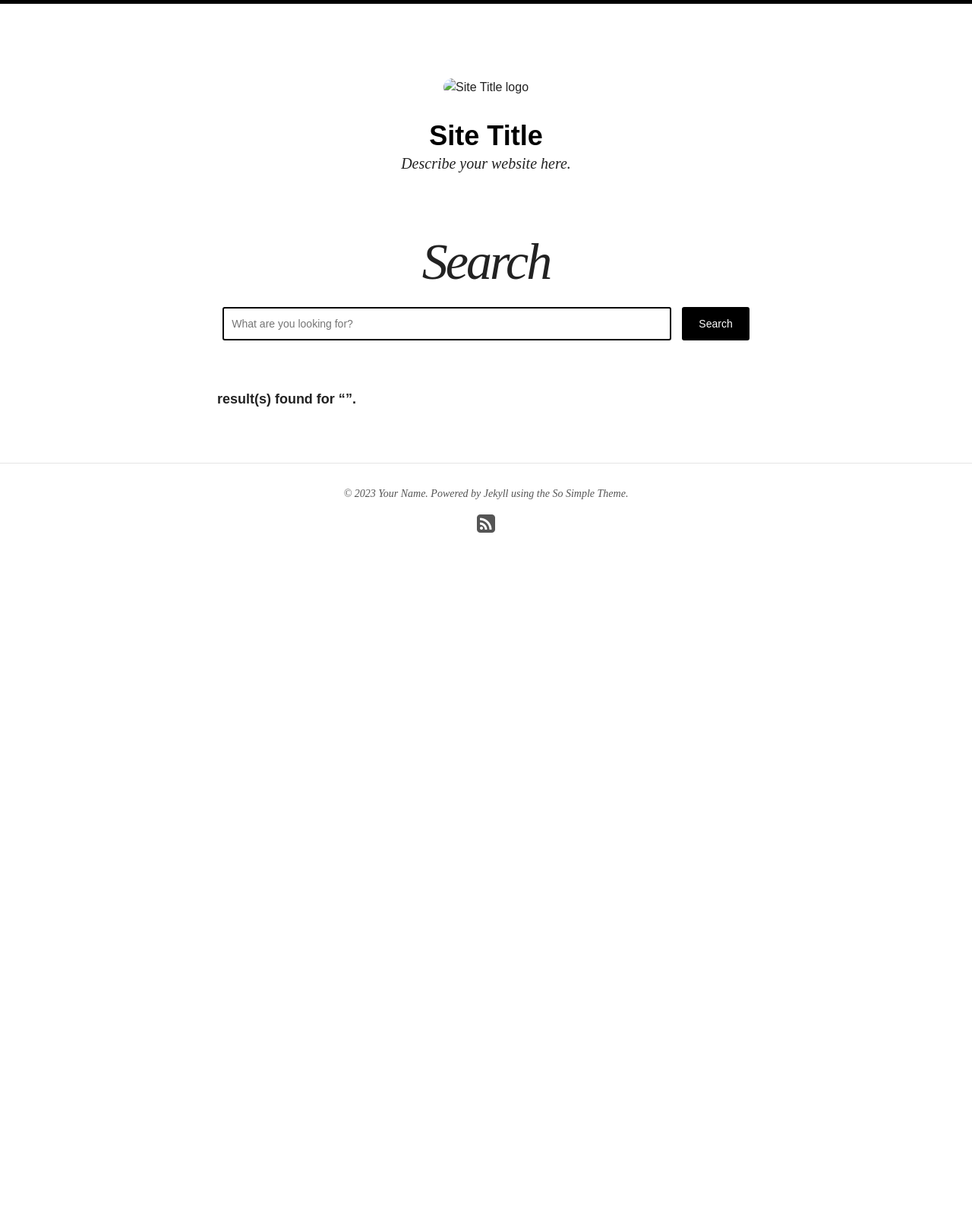
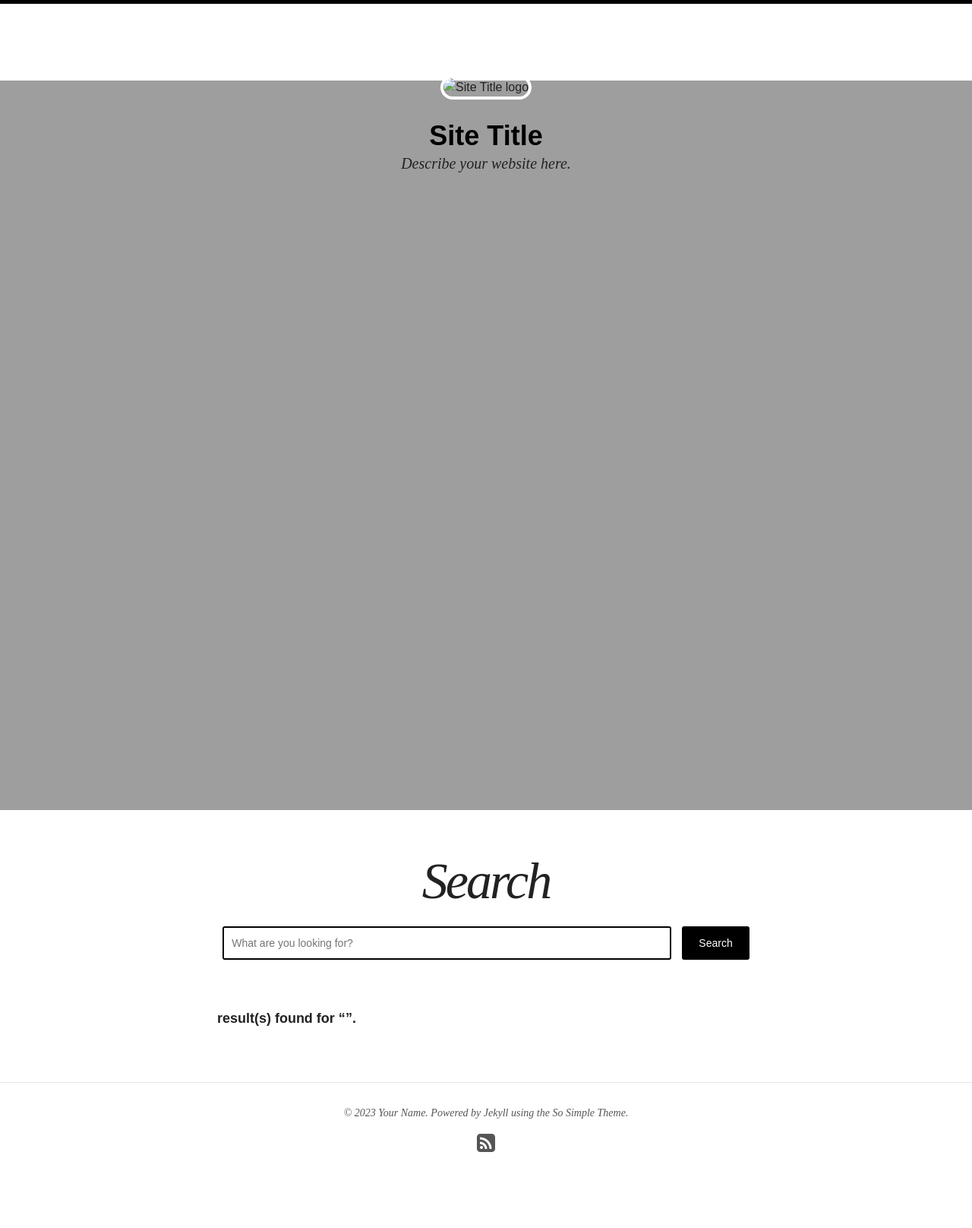
Before and after one commit to FoxerCoeee/FoxerCoeee, a Jekyll site: the page built from docs/search/index.md, in a window 1280 px wide. Shown: the whole page at 76% size. Built offline with Jekyll 4.4.1, drawn with Linux system fonts in a browser that asks for light colours; before the commit the page ends 900 px from its top, so only the background shows below that.

Commit message:
DRY up page image logic into an include

```diff
--- /dev/null
+++ b/_includes/page-image.html
@@ -0,0 +1,11 @@
+{% if page.image %}
+  {% assign page_image = page.image.path | default: page.image %}
+  {% unless page_image contains '://' %}
+    {% assign page_image = page_image | relative_url %}
+  {% endunless %}
+  {% assign page_image = page_image | escape %}
+  <img src="{{ page_image }}" class="entry-feature-image" alt="{{ page.title }}" {% unless site.logo %}style="margin-top: 0;"{% endunless %}>
+  {% if page.image.credit %}
+    <p class="image-credit">Image credit: <a href="{{ page.image.creditlink }}">{{ page.image.credit }}</a></p>
+  {% endif %}
+{% endif %}
--- a/_layouts/page.html
+++ b/_layouts/page.html
@@ -4,10 +4,10 @@
 
 <div id="main" role="main">
   <article class="entry">
-    {% if page.image.feature %}<img src="{{ page.image.feature | prepend: '/images/' | absolute_url }}" class="entry-feature-image" alt="{{ page.title }}" {% if site.logo == null %}style="margin-top:0;"{% endif %}>{% if page.image.credit %}<p class="image-credit">Photo Credit: <a href="{{ page.image.creditlink }}">{{ page.image.credit }}</a></p>{% endif %}{% endif %}
+    {% include page-image.html %}
     <div class="entry-wrapper">
       <header class="entry-header">
-        <h1 class="entry-title">{% if page.headline %}{{ page.headline }}{% else %}{{ page.title }}{% endif %}</h1>
+        <h1 class="entry-title">{{ page.title }}</h1>
       </header>
       <div class="entry-content">
         {{ content }}
--- a/_layouts/post.html
+++ b/_layouts/post.html
@@ -4,7 +4,7 @@
 
 <div id="main" role="main">
   <article class="hentry">
-    {% if page.image.feature %}<img src="{{ page.image.feature | prepend: '/images/' | absolute_url }}" class="entry-feature-image" alt="{{ page.title }}" {% if site.logo == null %}style="margin-top:0;"{% endif %}>{% if page.image.credit %}<p class="image-credit">Image credit: <a href="{{ page.image.creditlink }}">{{ page.image.credit }}</a></p>{% endif %}{% endif %}
+    {% include page-image.html %}
     <div class="entry-wrapper">
       <header class="entry-header">
         <ul class="entry-tags">
```
